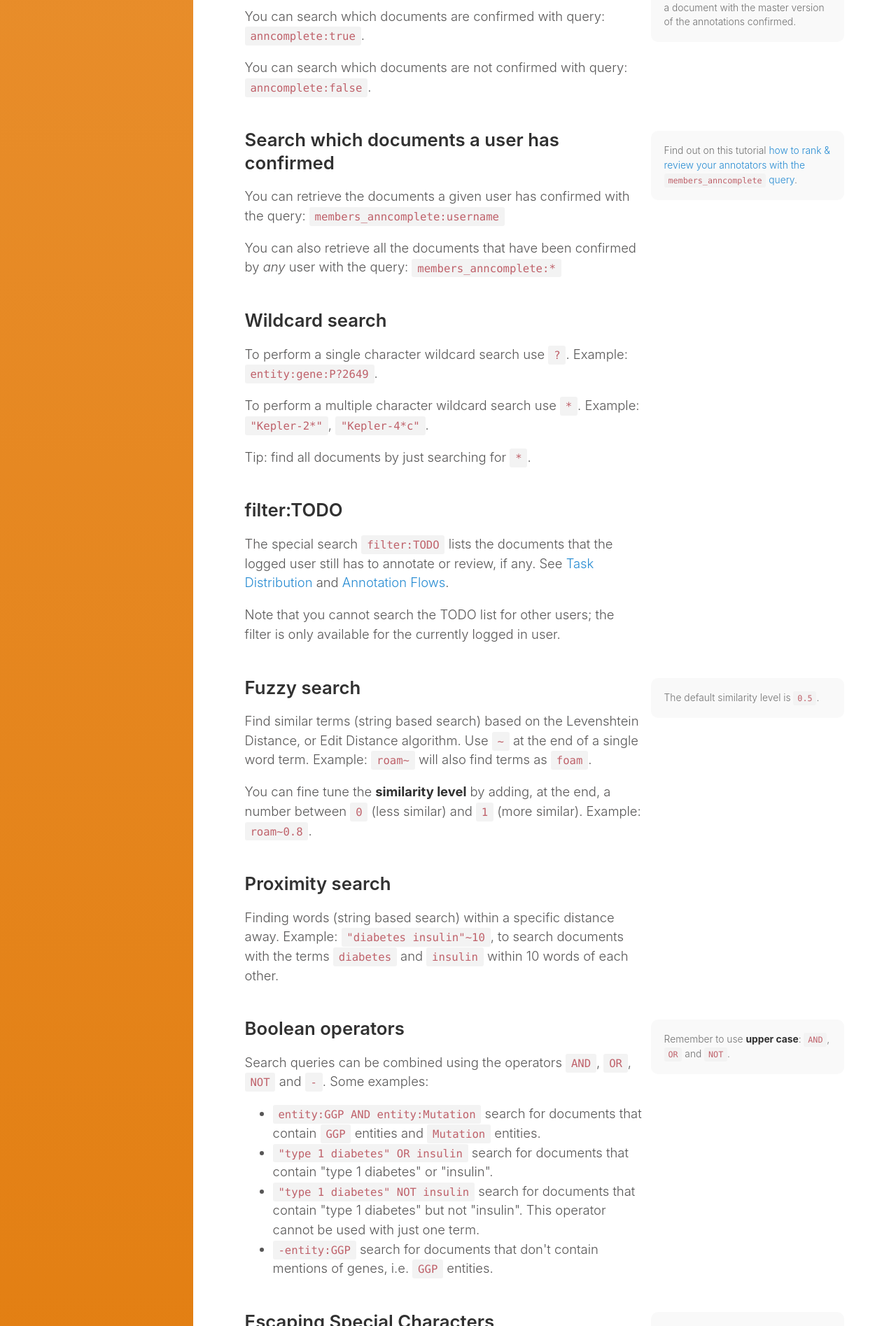
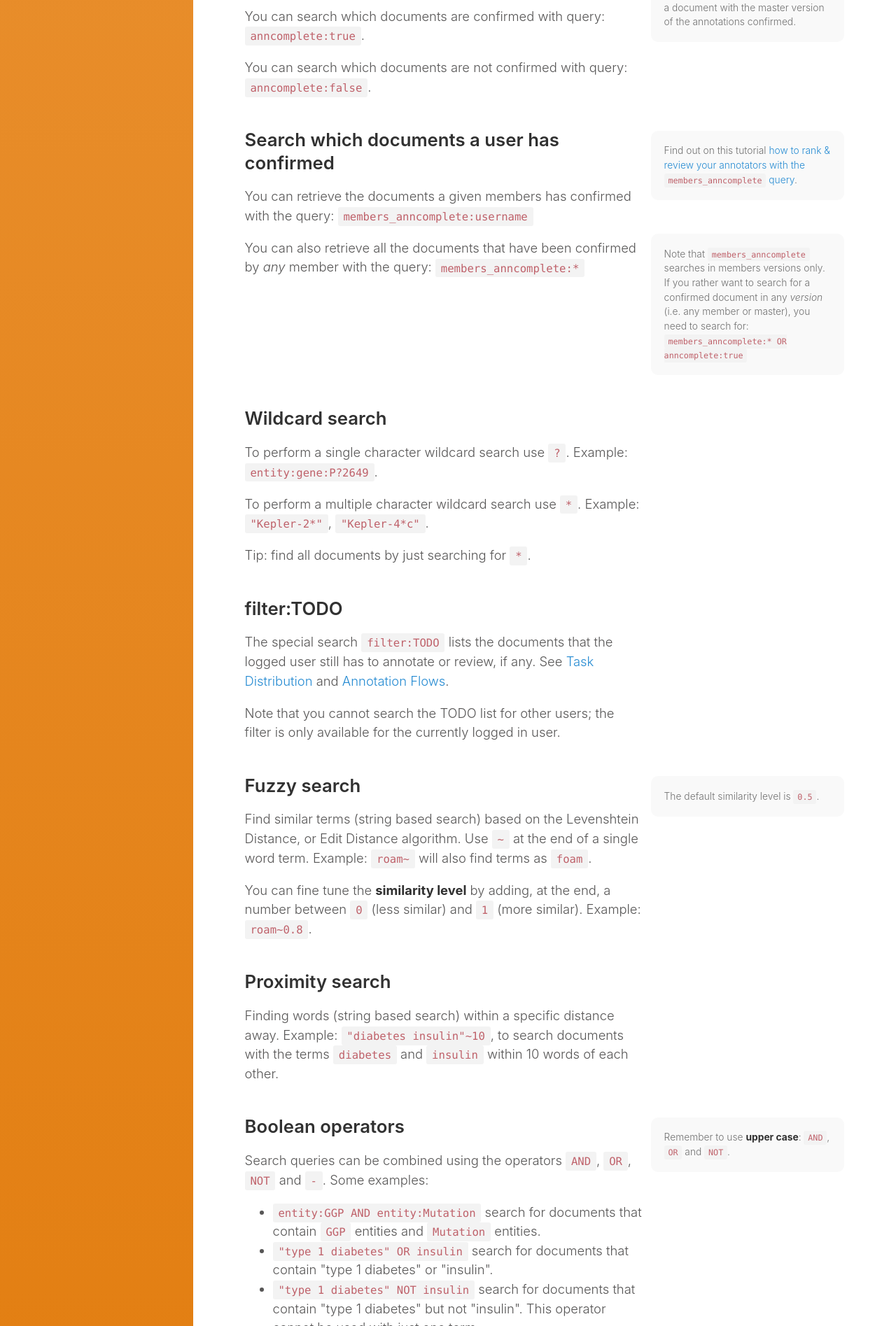
Before and after one commit to tagtogorg/tagtog-doc, a Jekyll site: the page built from search-queries.md, in a window 1280 px wide. Shown: the part 3105-5000 px from the top of the page at 70% size. Built offline with Jekyll 4.4.1, drawn with Linux system fonts in a browser that asks for light colours; nearby versions of some CDN libraries.

Commit message:
improve doc

```diff
--- a/search-queries.md
+++ b/search-queries.md
@@ -97,11 +97,14 @@ toc: true
 
 <div class="two-third-col">
   <h3>Search which documents a user has confirmed</h3>
-  <p>You can retrieve the documents a given user has confirmed with the query: <code>members_anncomplete:username</code></p>
-  <p>You can also retrieve all the documents that have been confirmed by <em>any</em> user with the query: <code>members_anncomplete:*</code></p>
+  <p>You can retrieve the documents a given members has confirmed with the query: <code>members_anncomplete:username</code></p>
+  <p>You can also retrieve all the documents that have been confirmed by <em>any</em> member with the query: <code>members_anncomplete:*</code></p>
 </div>
 <div class="one-third-col">
   {% include message.html message='Find out on this tutorial <a href="https://medium.com/@tagtog/how-to-rank-review-your-annotators-4a814c941ac3?source=friends_link&sk=c354f53823defdaf2844271185fd28e3" title="Medium post: How to rank &amp; review your annotators">how to rank &amp; review your annotators with the <code>members_anncomplete</code> query</a>.' %}
+</div>
+<div class="one-third-col">
+  {% include message.html message='Note that <code>members_anncomplete</code> searches in members versions only. If you rather want to search for a confirmed document in any <em>version</em> (i.e. any member or master), you need to search for: <code>members_anncomplete:* OR anncomplete:true</code>' %}
 </div>
 
 
```
